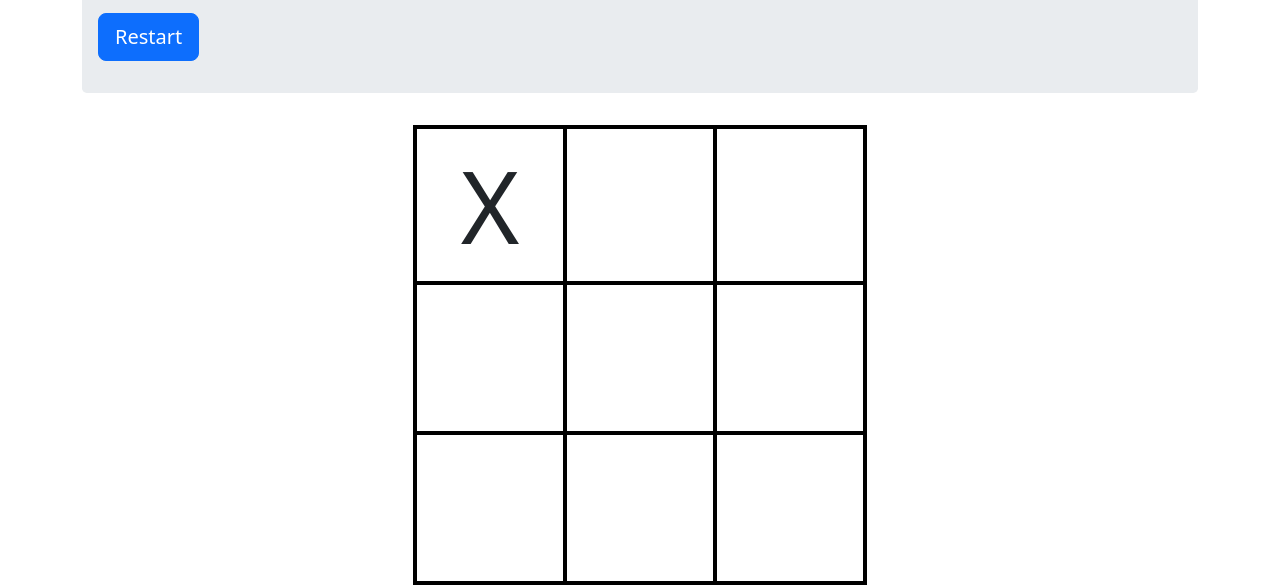
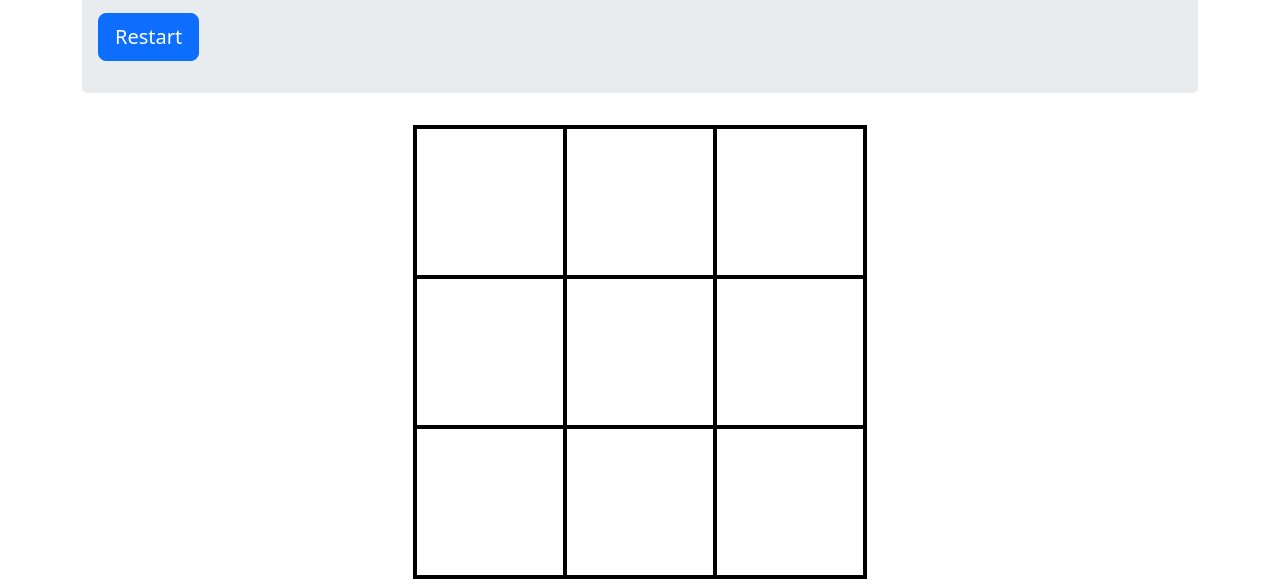
Before and after one commit to heliokineticmanna/TicTacToegame, a plain HTML site: page index.html in a window 1280 px wide. Shown: the part 240-825 px from the top of the page. Drawn offline with nearby package versions, Linux system fonts and the light colour scheme.

Commit message:
Update index.html

```diff
--- a/index.html
+++ b/index.html
@@ -23,7 +23,7 @@
         </div>
         <table align="center">
             <tr>
-                <td>X</td>
+                <td></td>
                 <td></td>
                 <td></td>
             </tr>
```
